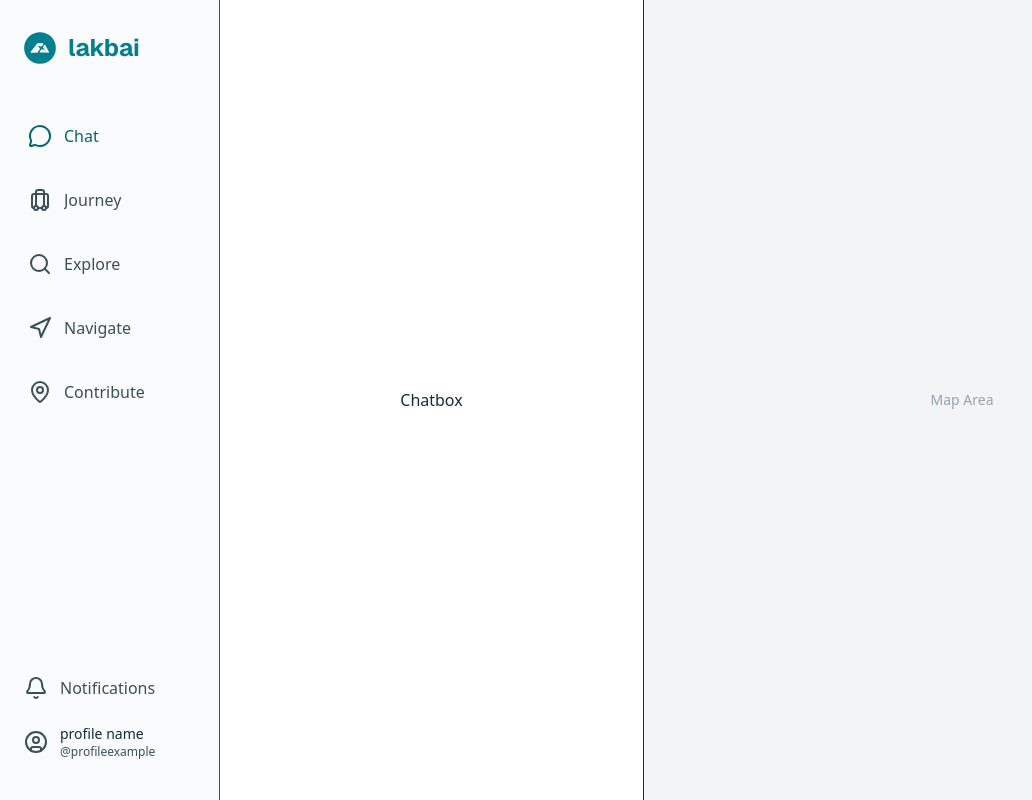
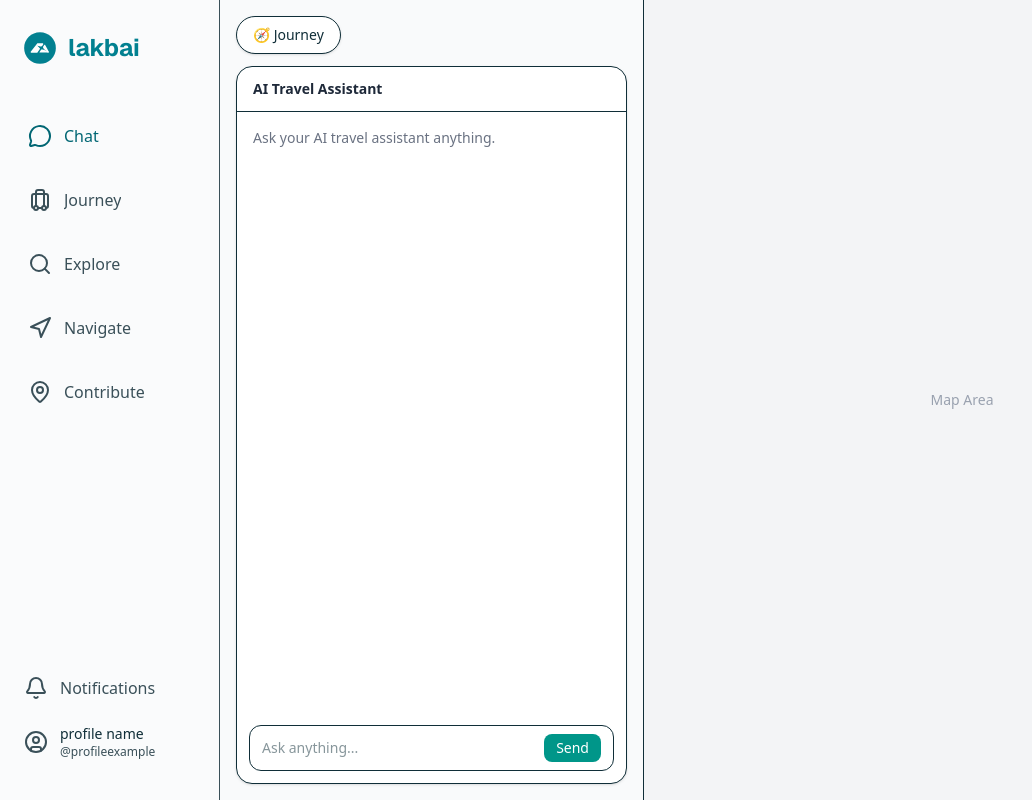
Before and after one commit to lakbai-platform/lakbai-web, a Next.js app: page /chat in a window 1280 px wide. Shown: the whole page, without its empty margins (0-1032 px from the left). Built offline with nearby package versions, Linux system fonts and the light colour scheme.

Commit message:
feat(chat): add chatbox area and journey area overlay component

```diff
--- a/app/(app)/chat/_components/chatbox/index.tsx
+++ b/app/(app)/chat/_components/chatbox/index.tsx
@@ -1,3 +1,62 @@
+'use client';
+
+import { useState } from 'react';
+import JourneyArea from '../journey-area';
+
 export default function Chatbox() {
-  return <div className='flex h-full items-center justify-center'>Chatbox</div>;
+  const [message, setMessage] = useState('');
+  const [journeyOpen, setJourneyOpen] = useState(false);
+
+  return (
+    <div className='relative flex h-full w-full flex-col gap-3 bg-gray-50 p-4'>
+      {/* ✅ JOURNEY BUTTON — OUTSIDE CHAT CARD */}
+      <div>
+        <button
+          onClick={() => setJourneyOpen(true)}
+          className='flex items-center gap-2 rounded-full border bg-white px-4 py-2 text-sm shadow-sm hover:bg-gray-100'
+        >
+          🧭 Journey
+        </button>
+      </div>
+
+      {/* ✅ CHAT CARD */}
+      <div className='flex flex-1 flex-col overflow-hidden rounded-2xl border bg-white shadow-sm'>
+        {/* CHAT HEADER */}
+        <div className='border-b px-4 py-3'>
+          <h2 className='text-sm font-semibold text-gray-800'>
+            AI Travel Assistant
+          </h2>
+        </div>
+
+        {/* CHAT BODY */}
+        <div className='flex flex-1 flex-col'>
+          {/* Messages */}
+          <div className='flex-1 overflow-y-auto p-4'>
+            <div className='text-sm text-gray-500'>
+              Ask your AI travel assistant anything.
+            </div>
+          </div>
+
+          {/* Input */}
+          <div className='p-3'>
+            <div className='flex items-center gap-2 rounded-xl border px-3 py-2'>
+              <input
+                type='text'
+                placeholder='Ask anything...'
+                value={message}
+                onChange={e => setMessage(e.target.value)}
+                className='flex-1 bg-transparent text-sm outline-none'
+              />
+              <button className='rounded-lg bg-teal-600 px-3 py-1 text-sm text-white hover:bg-teal-700'>
+                Send
+              </button>
+            </div>
+          </div>
+        </div>
+      </div>
+
+      {/* JOURNEY OVERLAY (Future Use — Safe To Keep) */}
+      <JourneyArea open={journeyOpen} onClose={() => setJourneyOpen(false)} />
+    </div>
+  );
 }
--- a/app/(app)/chat/_components/journey-area/index.tsx
+++ b/app/(app)/chat/_components/journey-area/index.tsx
@@ -1,5 +1,46 @@
-export default function JourneyArea() {
+'use client';
+
+type JourneyAreaProps = {
+  open: boolean;
+  onClose: () => void;
+};
+
+export default function JourneyArea({ open, onClose }: JourneyAreaProps) {
+  if (!open) return null;
+
   return (
-    <div className='flex h-full items-center justify-center'>Journey area</div>
+    <div className='absolute inset-0 z-10 flex flex-col bg-white'>
+      {/* Header */}
+      <div className='flex items-center justify-between border-b px-4 py-3'>
+        <h2 className='text-lg font-semibold'>Journey</h2>
+
+        <button
+          onClick={onClose}
+          className='text-sm text-gray-500 hover:text-black'
+        >
+          ✕
+        </button>
+      </div>
+
+      {/* Journey Content */}
+      <div className='flex-1 overflow-y-auto p-4'>
+        {/* Placeholder — Replace later with real Journey UI */}
+        <div className='space-y-4'>
+          <div className='rounded-lg border p-4'>
+            <h3 className='text-sm font-semibold'>Journey Planner</h3>
+            <p className='mt-1 text-sm text-gray-500'>
+              Journey content will appear here.
+            </p>
+          </div>
+
+          <div className='rounded-lg border p-4'>
+            <h3 className='text-sm font-semibold'>Itinerary</h3>
+            <p className='mt-1 text-sm text-gray-500'>
+              Add itinerary items here.
+            </p>
+          </div>
+        </div>
+      </div>
+    </div>
   );
 }
```
Also changed, not shown: 1 other file (tests, documents, lock files or other folders).
